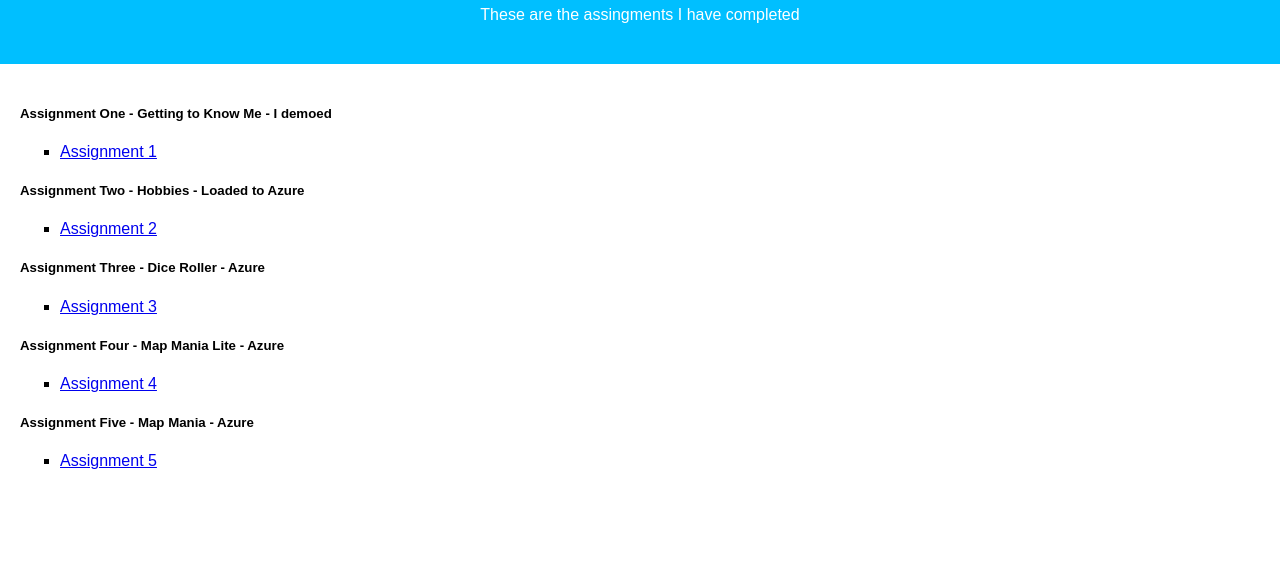
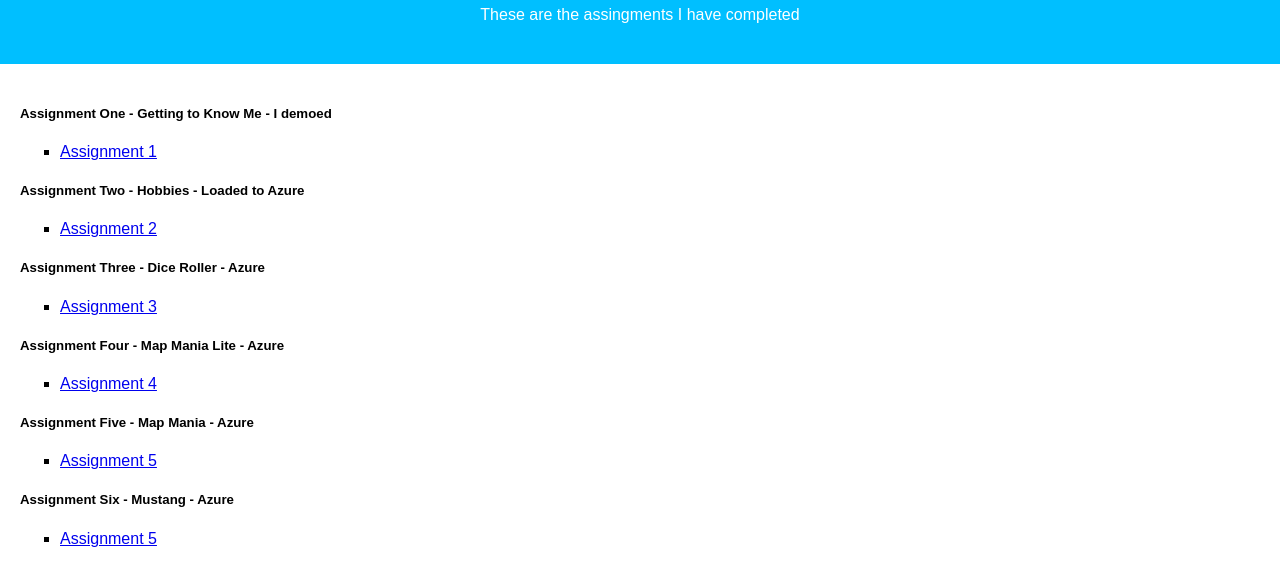
Before and after one commit to KurtDankovich/Dankovich-Assignments, a plain HTML site: page index.html in a window 1280 px wide. Shown: the part 117-702 px from the top of the page. Drawn offline with Linux system fonts and the light colour scheme.

Commit message:
Update index.html

```diff
--- a/index.html
+++ b/index.html
@@ -57,6 +57,12 @@
             <li><a href="map-mania-2.html">Assignment 5</a></li>
 
         </ul>
+	    <h5>Assignment Six - Mustang - Azure</h5>
+		<ul style="list-style-type:square">
+
+            <li><a href="mustang.html">Assignment 5</a></li>
+
+        </ul>
 
     </div>
     </div>
```
